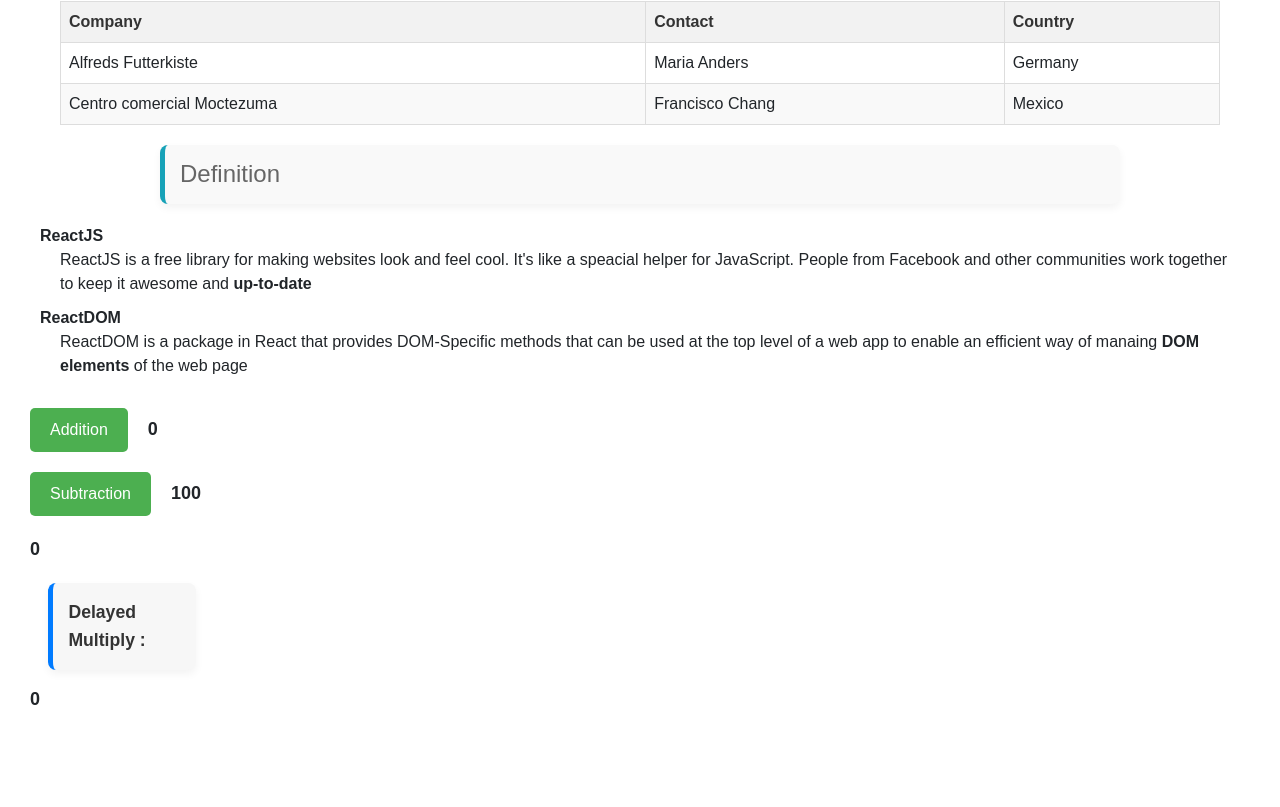
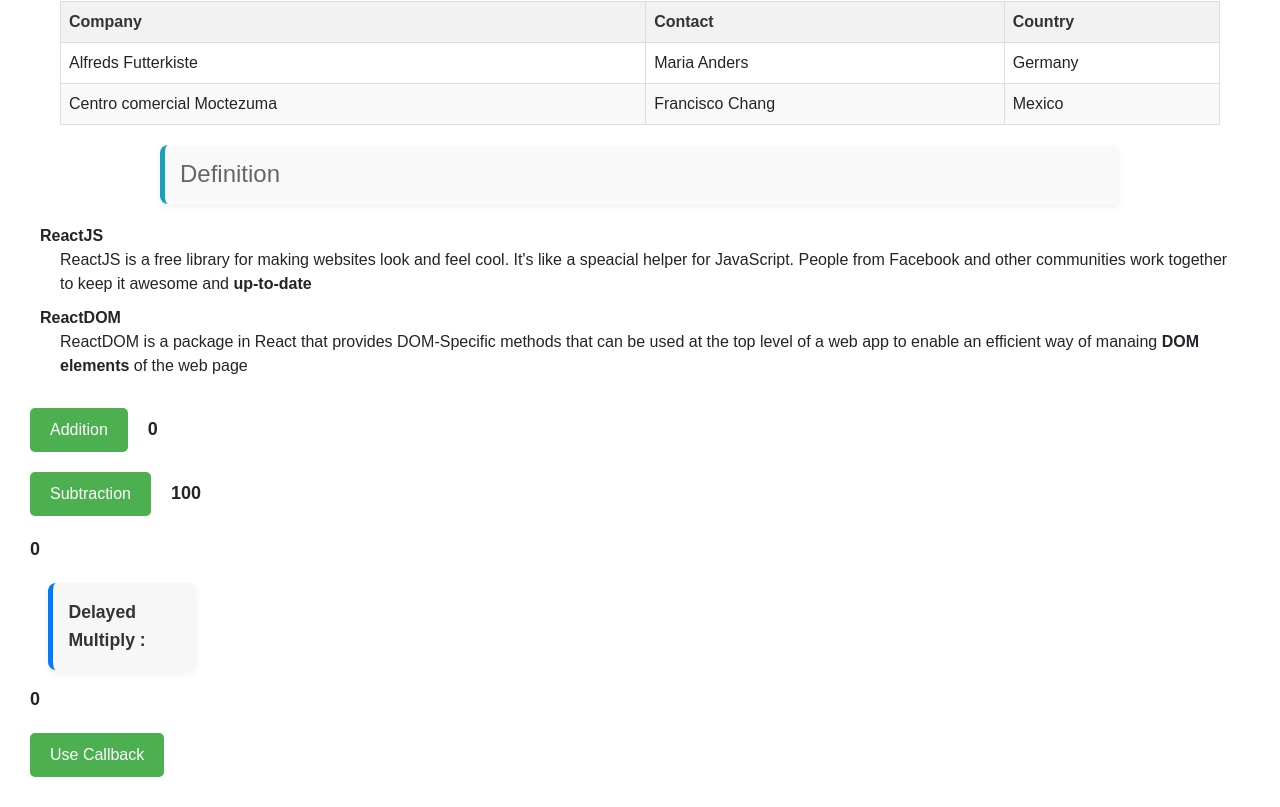
Before and after one commit to PriyanshK09/K22JA-ReactJS, a React (Create React App) app in the folder first/: page / in a window 1280 px wide. Shown: the part 1444-2251 px from the top of the page. Before the commit the page ends 2187 px from the top, so only its background shows below. Built offline with nearby package versions, Linux system fonts and the light colour scheme.

Commit message:
refactor: Update Usememo component to include useCallback hook for adding numbers

```diff
--- a/first/src/components/Usememo.jsx
+++ b/first/src/components/Usememo.jsx
@@ -1,4 +1,4 @@
-import React, { useState, useMemo, useEffect } from 'react';
+import React, { useState, useMemo, useEffect, useCallback } from 'react';
 import './Usememo.css';
 
 function Usememo() {
@@ -21,6 +21,18 @@
         return () => clearTimeout(delay);
     }, [multiply]);
 
+    const useCal = useCallback(() => {
+        const addNumbers = (a, b) => {
+            return a + b;
+        };
+        let num1 = 2;
+        let num2 = 3;
+        console.log(addNumbers(num1, num2));
+        num1++;
+        num2++;
+        return addNumbers(num1, num2);
+    }, []);
+
     return (
         <>
             <button onClick={() => setAdd(add + 1)}>Addition</button>
@@ -32,6 +44,9 @@
             <span>{multiply}</span>
             <br />
             <span><p>Delayed Multiply : </p>{delayedMultiply}</span>
+            <br />
+            <button onClick={useCal}>Use Callback</button>
+            <span>{useCal}</span>
         </>
     );
 }
```
